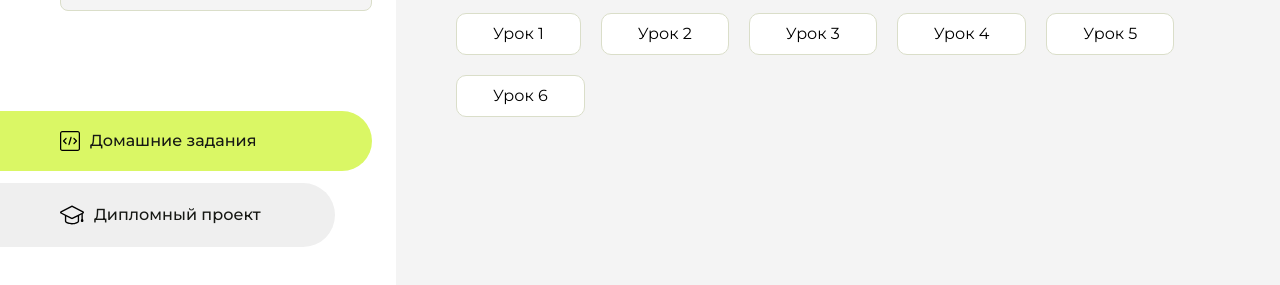
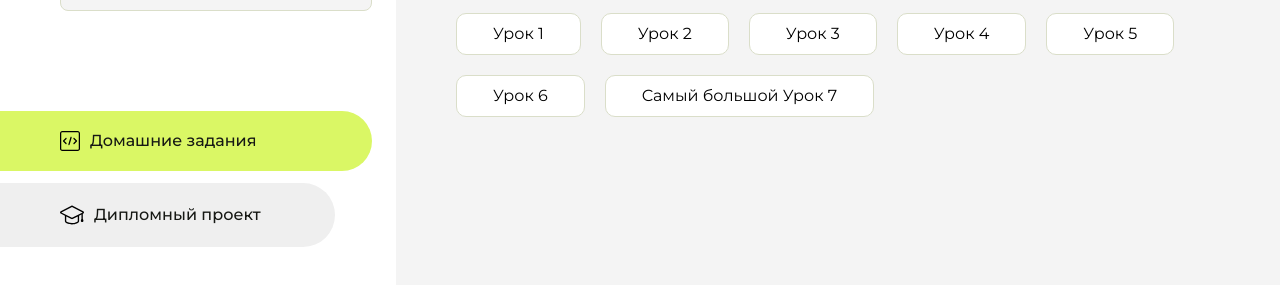
Before and after one commit to fresh0range72/homework, a plain HTML site: page index.html in a window 1280 px wide. Shown: the part 225-510 px from the top of the page. Drawn offline with Linux system fonts and the light colour scheme.

Commit message:
index.html

```diff
--- a/index.html
+++ b/index.html
@@ -111,6 +111,9 @@
                     <li class="content__list-item">
                         <a href="css-45/index.html">Урок 6</a>
                     </li>
+                    <li class="content__list-item">
+                        <a href="работа с макетом/index.html">Самый большой Урок 7</a>
+                    </li>
                 </ul>
             </div>
             <div class="content__block hidden" id="diplomBlock">
```
